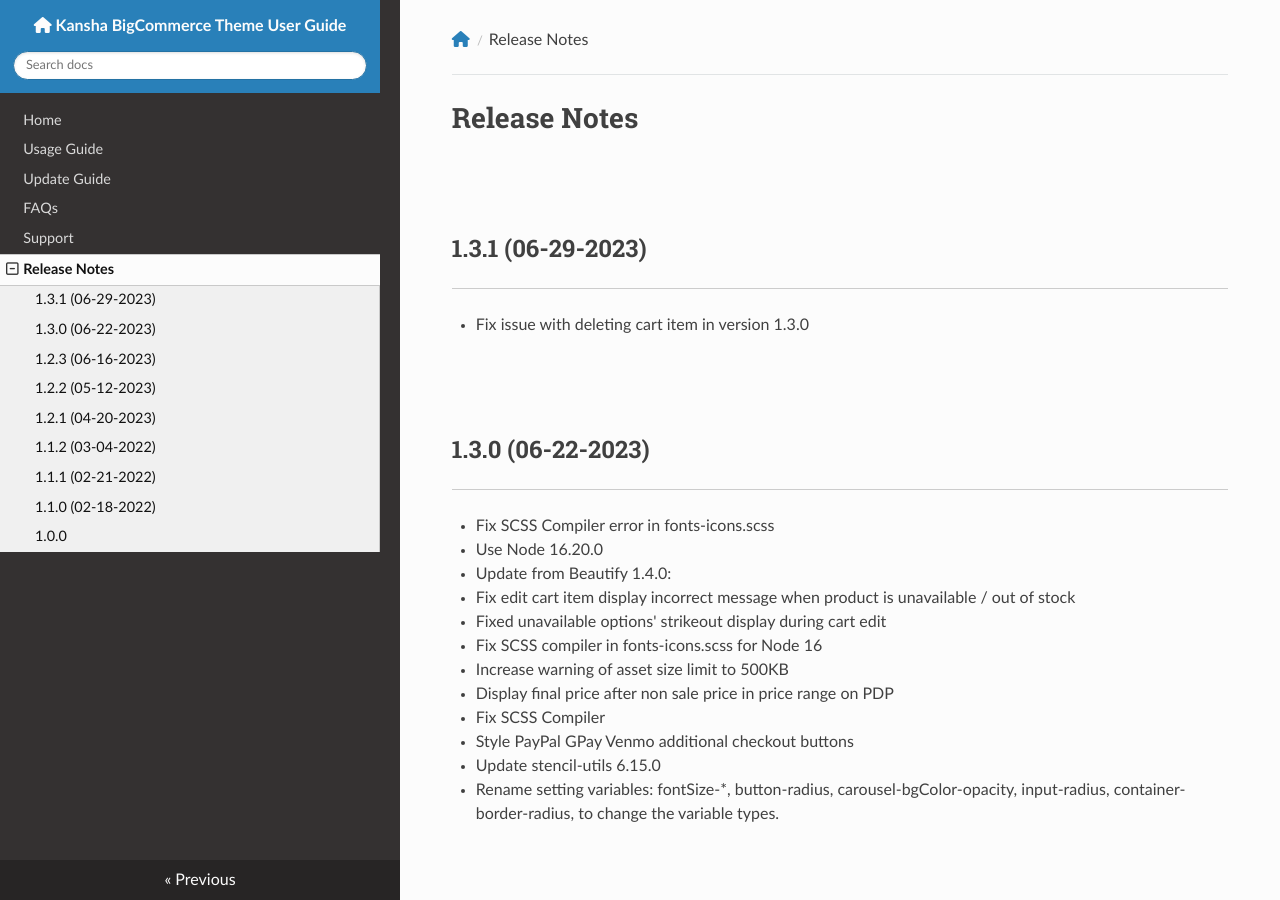
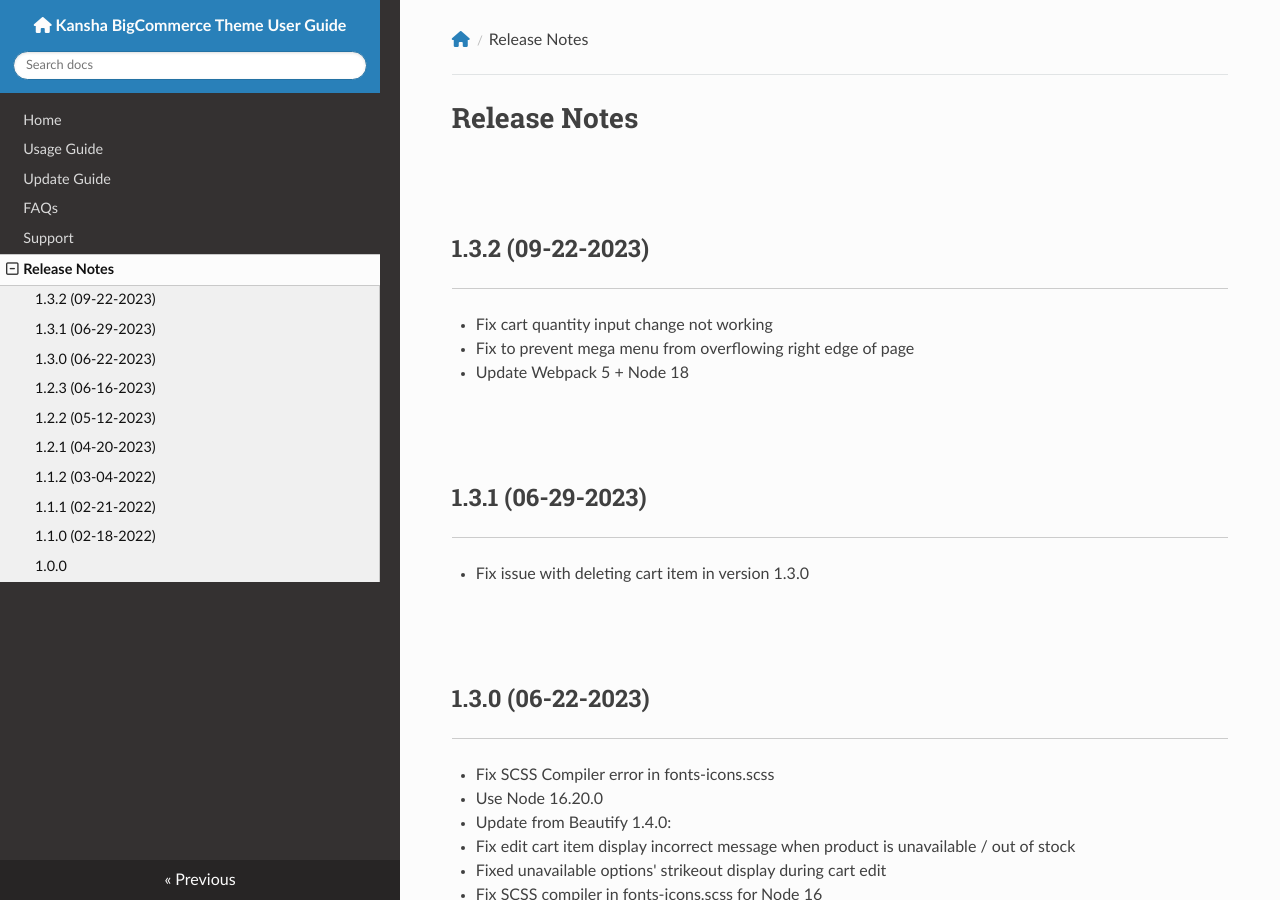
Before and after one commit to tvlgiao/bc-kansha-docs, an MkDocs documentation site: the page built from docs/changelog.md, in a window 1280 px wide and 900 px high. Built offline with MkDocs 1.6.1, drawn with Linux system fonts in a browser that asks for light colours; nearby versions of some CDN libraries.

Commit message:
Release 1.3.2

```diff
--- a/docs/changelog.md
+++ b/docs/changelog.md
@@ -1,4 +1,9 @@
 # Release Notes
+
+## 1.3.2 (09-22-2023)
+- Fix cart quantity input change not working
+- Fix to prevent mega menu from overflowing right edge of page
+- Update Webpack 5 + Node 18
 
 ## 1.3.1 (06-29-2023)
 - Fix issue with deleting cart item in version 1.3.0
```
